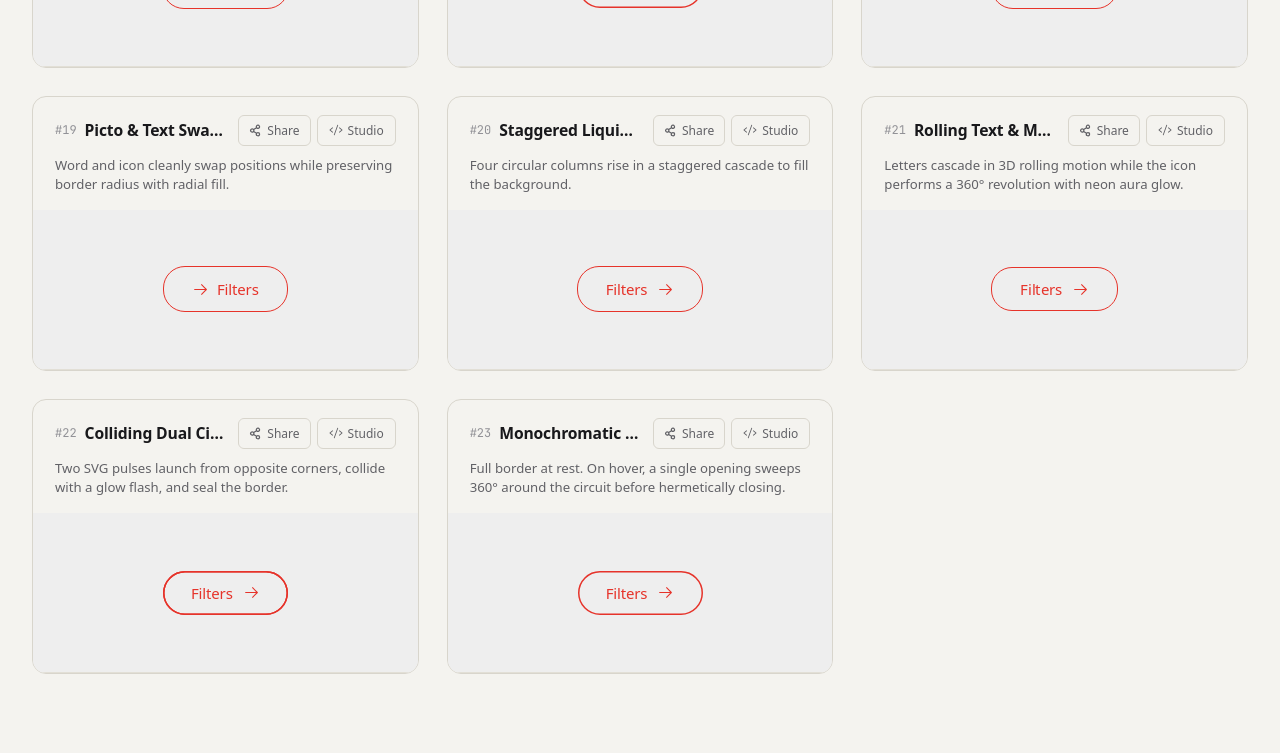
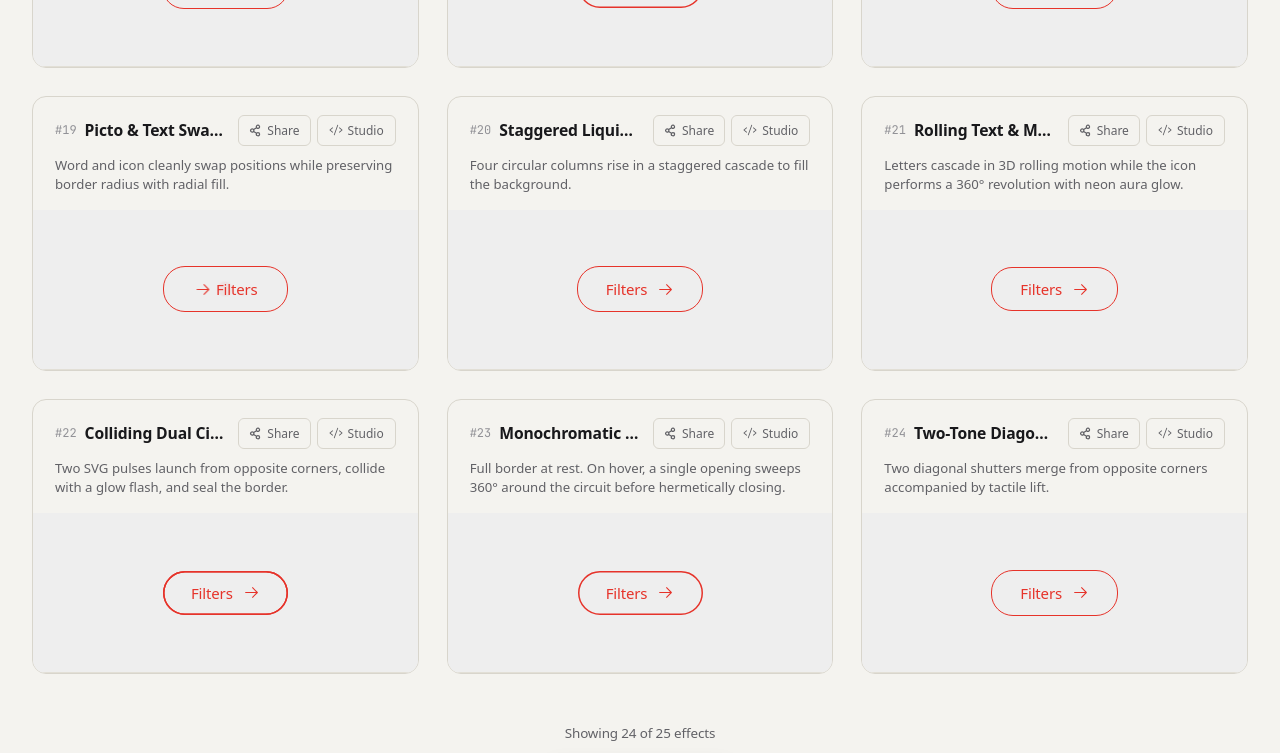
Before and after one commit to EdgarQuemere/hover-lab, a React (Vite) app: page / in a window 1280 px wide. Shown: the part 2000-2753 px from the top of the page. Before the commit the page ends 2706 px from the top, so only its background shows below. Built offline with nearby package versions, Linux system fonts and the light colour scheme; a web font is replaced by a local one.

Commit message:
feat: add hover effects 24 & 25, fix direct link hash auto-scroll and pagination

```diff
--- a/src/App.jsx
+++ b/src/App.jsx
@@ -1,4 +1,4 @@
-import React, { useState, useEffect, useRef } from 'react';
+import React, { useState, useEffect, useRef, useMemo } from 'react';
 import { CaretDown } from '@phosphor-icons/react';
 import Header from './components/Header';
 import ControlsBar from './components/ControlsBar';
@@ -50,6 +50,8 @@ const EFFECT_CATEGORY_MAP = {
   21: 'fx',
   22: 'borders',
   23: 'borders',
+  24: 'fills',
+  25: 'fx',
 };
 
 export default function App() {
@@ -79,9 +81,13 @@ export default function App() {
     document.body.className = `font-satoshi ${config.canvasTheme === 'dark' ? 'theme-dark' : 'theme-light'}`;
   }, [config.canvasTheme]);
 
-  const translatedEffects = HOVER_EFFECTS.map((eff) => getTranslatedEffect(eff, lang));
+  const translatedEffects = useMemo(
+    () => HOVER_EFFECTS.map((eff) => getTranslatedEffect(eff, lang)),
+    [lang]
+  );
 
-  const filteredEffects = translatedEffects.filter((effect) => {
+  const filteredEffects = useMemo(() => {
+    return translatedEffects.filter((effect) => {
       // Search query filter
       if (searchQuery.trim()) {
         const q = searchQuery.toLowerCase().trim();
@@ -99,6 +105,8 @@ export default function App() {
       }
       return true;
     });
+  }, [translatedEffects, searchQuery, config.filterCategory]);
+
 
   // Random auto-hover interval loop (configurable mode: off / slow / fast)
   useEffect(() => {
@@ -159,37 +167,76 @@ export default function App() {
     userHoveredRef.current.delete(id);
   };
 
+  const [pendingScrollId, setPendingScrollId] = useState(null);
   const [targetedEffectId, setTargetedEffectId] = useState(null);
 
-  // Handle direct link URL hash auto-scroll & highlight (#effect-3 or #3)
+  // 1. Listen for URL hash changes (#effect-25 or #25) and expand pagination
   useEffect(() => {
     const handleHashCheck = () => {
       const hash = window.location.hash;
       if (!hash) return;
+
       const rawId = hash.replace('#effect-', '').replace('#', '');
       const parsedId = parseInt(rawId, 10);
       if (isNaN(parsedId)) return;
 
       const targetIndex = filteredEffects.findIndex((e) => e.id === parsedId);
       if (targetIndex >= 0) {
+        // Expand pagination limit so the card is rendered in the DOM
         const requiredLimit = Math.ceil((targetIndex + 1) / CARDS_PER_PAGE) * CARDS_PER_PAGE;
         setVisibleCount((prev) => Math.max(prev, requiredLimit));
+
+        // Queue pending scroll target
+        setPendingScrollId(parsedId);
       }
-
-      setTimeout(() => {
-        const el = document.getElementById(`effect-${parsedId}`);
-        if (el) {
-          el.scrollIntoView({ behavior: 'smooth', block: 'center' });
-          setTargetedEffectId(parsedId);
-          setTimeout(() => setTargetedEffectId(null), 2800);
-        }
-      }, 350);
     };
 
     handleHashCheck();
     window.addEventListener('hashchange', handleHashCheck);
     return () => window.removeEventListener('hashchange', handleHashCheck);
   }, [filteredEffects]);
+
+  // 2. Perform smooth scroll ONLY when the target element exists in the DOM
+  useEffect(() => {
+    if (!pendingScrollId) return;
+
+    const targetId = pendingScrollId;
+    setPendingScrollId(null); // Clear pending scroll so it only runs once!
+
+    const scrollTimer = setTimeout(() => {
+      const el = document.getElementById(`effect-${targetId}`);
+      if (!el) return;
+
+      const rect = el.getBoundingClientRect();
+      const elementTop = rect.top + window.pageYOffset;
+      const elementHeight = rect.height;
+      const viewportHeight = window.innerHeight;
+      const maxScrollY = Math.max(0, document.documentElement.scrollHeight - viewportHeight);
+
+      const targetIndex = filteredEffects.findIndex((e) => e.id === targetId);
+      const isLast3Cards = targetIndex >= 0 && targetIndex >= filteredEffects.length - 3;
+
+      let targetY;
+      if (isLast3Cards) {
+        // If it's among the last 3 cards, scroll all the way to the bottom of the page
+        targetY = maxScrollY;
+      } else {
+        // Otherwise, center the card in the viewport
+        targetY = elementTop - (viewportHeight - elementHeight) / 2;
+        if (targetY > maxScrollY) targetY = maxScrollY;
+        if (targetY < 0) targetY = 0;
+      }
+
+      window.scrollTo({ top: targetY, behavior: 'smooth' });
+      setTargetedEffectId(targetId);
+
+      setTimeout(() => {
+        setTargetedEffectId(null);
+      }, 2800);
+    }, 150);
+
+    return () => clearTimeout(scrollTimer);
+  }, [pendingScrollId, visibleCount, filteredEffects]);
 
   const [overrideModalConfig, setOverrideModalConfig] = useState(null);
 
--- a/src/data/hoverEffects.js
+++ b/src/data/hoverEffects.js
@@ -699,5 +699,107 @@ export const HOVER_EFFECTS = [
 .btn-hover-outline-draw-glow:hover {
   transform: translateY(-2px);
 }`
+  },
+  {
+    id: 24,
+    name: '24. Volet Diagonal Bicolore',
+    category: 'Remplissages & Dégradés',
+    className: 'btn-hover-diagonal-shutter',
+    description: 'Deux volets diagonaux s’unissent depuis des angles opposés avec surélévation tactile.',
+    cssCode: `.btn-hover-diagonal-shutter {
+  position: relative;
+  overflow: hidden;
+  z-index: 1;
+  transition: transform 0.3s cubic-bezier(0.34, 1.56, 0.64, 1), box-shadow 0.3s ease;
+}
+
+.btn-hover-diagonal-shutter::before,
+.btn-hover-diagonal-shutter::after {
+  content: '';
+  position: absolute;
+  width: 130%;
+  height: 130%;
+  background-color: var(--btn-color, #18181b);
+  transition: transform 0.4s cubic-bezier(0.16, 1, 0.3, 1);
+  z-index: -1;
+  pointer-events: none;
+}
+
+.btn-hover-diagonal-shutter::before {
+  top: -130%;
+  left: -130%;
+  transform: rotate(25deg);
+}
+
+.btn-hover-diagonal-shutter::after {
+  bottom: -130%;
+  right: -130%;
+  transform: rotate(25deg);
+}
+
+.btn-hover-diagonal-shutter:hover::before {
+  transform: translate(65%, 65%) rotate(25deg);
+}
+
+.btn-hover-diagonal-shutter:hover::after {
+  transform: translate(-65%, -65%) rotate(25deg);
+}
+
+.btn-hover-diagonal-shutter:hover {
+  color: var(--btn-bg, #ffffff) !important;
+  transform: translateY(-3px) scale(1.02);
+  box-shadow: 0 10px 24px -4px rgba(24, 24, 27, 0.18);
+}`
+  },
+  {
+    id: 25,
+    name: '25. Réfraction Holographique',
+    category: 'Effets Spéciaux',
+    className: 'btn-hover-holographic-glitch',
+    description: 'Faisceau prismatique holographique avec balayage néon et inclinaison dynamique de l’icône.',
+    cssCode: `.btn-hover-holographic-glitch {
+  position: relative;
+  overflow: hidden;
+  transition: transform 0.3s cubic-bezier(0.34, 1.56, 0.64, 1), box-shadow 0.3s ease, border-color 0.3s ease;
+}
+
+.btn-hover-holographic-glitch::before {
+  content: '';
+  position: absolute;
+  top: -50%;
+  left: -150%;
+  width: 220%;
+  height: 200%;
+  background: linear-gradient(
+    115deg,
+    transparent 20%,
+    rgba(0, 240, 255, 0.45) 38%,
+    rgba(255, 0, 128, 0.45) 50%,
+    rgba(204, 255, 0, 0.45) 62%,
+    transparent 80%
+  );
+  transform: rotate(25deg);
+  transition: transform 0.75s cubic-bezier(0.19, 1, 0.22, 1);
+  pointer-events: none;
+  z-index: 1;
+}
+
+.btn-hover-holographic-glitch:hover::before {
+  transform: translateX(180%) rotate(25deg);
+}
+
+.btn-hover-holographic-glitch:hover {
+  transform: translateY(-3px) scale(1.025);
+  box-shadow: 0 8px 24px rgba(0, 240, 255, 0.25), 0 2px 10px rgba(255, 0, 128, 0.2);
+  border-color: rgba(0, 240, 255, 0.6) !important;
+}
+
+.btn-hover-holographic-glitch .btn-icon {
+  transition: transform 0.35s cubic-bezier(0.34, 1.56, 0.64, 1);
+}
+
+.btn-hover-holographic-glitch:hover .btn-icon {
+  transform: scale(1.2) rotate(-12deg);
+}`
   }
 ];
--- a/src/data/translations.js
+++ b/src/data/translations.js
@@ -179,6 +179,14 @@ export const TRANSLATIONS = {
     effect_23_name: '23. Monochromatic Circuit',
     effect_23_desc: 'Full border at rest. On hover, a single opening sweeps 360° around the circuit before hermetically closing.',
     effect_23_cat: 'Transformations Outline',
+    // Effect 24
+    effect_24_name: '24. Two-Tone Diagonal Shutter',
+    effect_24_desc: 'Two diagonal shutters merge from opposite corners accompanied by tactile lift.',
+    effect_24_cat: 'Fills & Sweeps',
+    // Effect 25
+    effect_25_name: '25. Holographic Refraction',
+    effect_25_desc: 'Prismatic holographic beam sweep with iridescent glow and icon tilt.',
+    effect_25_cat: 'Special FX & Particles',
   },
   fr: {
     search_placeholder: 'Rechercher un effet...',
@@ -353,6 +361,14 @@ export const TRANSLATIONS = {
     effect_23_name: '23. Circuit Monochromatique',
     effect_23_desc: 'Le bouton possède son contour complet au repos. Au survol, une ouverture balaye le circuit à 360° avant de se refermer hermétiquement.',
     effect_23_cat: 'Transformations Outline',
+    // Effect 24
+    effect_24_name: '24. Volet Diagonal Bicolore',
+    effect_24_desc: 'Deux volets diagonaux s’unissent depuis des angles opposés avec surélévation tactile.',
+    effect_24_cat: 'Remplissages & Dégradés',
+    // Effect 25
+    effect_25_name: '25. Réfraction Holographique',
+    effect_25_desc: 'Faisceau prismatique holographique avec balayage néon et inclinaison dynamique de l’icône.',
+    effect_25_cat: 'Effets Spéciaux',
   },
   es: {
     search_placeholder: 'Buscar un efecto...',
@@ -523,6 +539,14 @@ export const TRANSLATIONS = {
     effect_23_name: '23. Circuito Monocromático SVG',
     effect_23_desc: 'Contorno completo en reposo. Al pasar el ratón, una abertura barre el circuito 360° antes de cerrarse herméticamente.',
     effect_23_cat: 'Transformations Outline',
+    // Effect 24
+    effect_24_name: '24. Persiana Diagonal Bicolor',
+    effect_24_desc: 'Dos persianas diagonales se unen desde esquinas opuestas con elevación táctil.',
+    effect_24_cat: 'Fills & Sweeps',
+    // Effect 25
+    effect_25_name: '25. Refracción Holográfica',
+    effect_25_desc: 'Haz prismático holográfico con barrido neón e inclinación del icono.',
+    effect_25_cat: 'Efectos Especiales / Color',
   },
   de: {
     search_placeholder: 'Effekt suchen...',
@@ -693,6 +717,14 @@ export const TRANSLATIONS = {
     effect_23_name: '23. Monochromer SVG-Schaltkreis-Sweep',
     effect_23_desc: 'Vollständige Kontur im Ruhezustand. Beim Hovern streift eine Öffnung 360° um den Kreis und schließt sich hermetisch.',
     effect_23_cat: 'Transformations Outline',
+    // Effect 24
+    effect_24_name: '24. Diagonaler Zweifarben-Rollladen',
+    effect_24_desc: 'Zwei diagonale Blenden verbinden sich aus gegenüberliegenden Ecken mit taktiler Anhebung.',
+    effect_24_cat: 'Fills & Sweeps',
+    // Effect 25
+    effect_25_name: '25. Holografische Brechung',
+    effect_25_desc: 'Prismatischer holografischer Strahl mit Neon-Sweep und Icon-Neigung.',
+    effect_25_cat: 'Spezialeffekte / Farbe',
   }
 };
 
--- /dev/null
+++ b/src/styles/effects/effect-24-diagonal-shutter.css
@@ -0,0 +1,49 @@
+/* ==========================================================================
+   Effect 24: Volet Diagonal Bicolore (Diagonal Shutter Fill)
+   Category: Fills & Sweeps
+   ========================================================================== */
+
+.btn-hover-diagonal-shutter {
+  position: relative;
+  overflow: hidden;
+  z-index: 1;
+  transition: transform 0.3s cubic-bezier(0.34, 1.56, 0.64, 1), box-shadow 0.3s ease;
+}
+
+.btn-hover-diagonal-shutter::before,
+.btn-hover-diagonal-shutter::after {
+  content: '';
+  position: absolute;
+  width: 130%;
+  height: 130%;
+  background-color: var(--btn-color, #18181b);
+  transition: transform 0.4s cubic-bezier(0.16, 1, 0.3, 1);
+  z-index: -1;
+  pointer-events: none;
+}
+
+.btn-hover-diagonal-shutter::before {
+  top: -130%;
+  left: -130%;
+  transform: rotate(25deg);
+}
+
+.btn-hover-diagonal-shutter::after {
+  bottom: -130%;
+  right: -130%;
+  transform: rotate(25deg);
+}
+
+.btn-hover-diagonal-shutter:hover::before {
+  transform: translate(65%, 65%) rotate(25deg);
+}
+
+.btn-hover-diagonal-shutter:hover::after {
+  transform: translate(-65%, -65%) rotate(25deg);
+}
+
+.btn-hover-diagonal-shutter:hover {
+  color: var(--btn-bg, #ffffff) !important;
+  transform: translateY(-3px) scale(1.02);
+  box-shadow: 0 10px 24px -4px rgba(24, 24, 27, 0.18);
+}
--- /dev/null
+++ b/src/styles/effects/effect-25-holographic-glitch.css
@@ -0,0 +1,49 @@
+/* ==========================================================================
+   Effect 25: Réfraction Holographique (Holographic Prism Glitch)
+   Category: Special FX & Particles
+   ========================================================================== */
+
+.btn-hover-holographic-glitch {
+  position: relative;
+  overflow: hidden;
+  transition: transform 0.3s cubic-bezier(0.34, 1.56, 0.64, 1), box-shadow 0.3s ease, border-color 0.3s ease;
+}
+
+.btn-hover-holographic-glitch::before {
+  content: '';
+  position: absolute;
+  top: -50%;
+  left: -150%;
+  width: 220%;
+  height: 200%;
+  background: linear-gradient(
+    115deg,
+    transparent 20%,
+    rgba(0, 240, 255, 0.45) 38%,
+    rgba(255, 0, 128, 0.45) 50%,
+    rgba(204, 255, 0, 0.45) 62%,
+    transparent 80%
+  );
+  transform: rotate(25deg);
+  transition: transform 0.75s cubic-bezier(0.19, 1, 0.22, 1);
+  pointer-events: none;
+  z-index: 1;
+}
+
+.btn-hover-holographic-glitch:hover::before {
+  transform: translateX(180%) rotate(25deg);
+}
+
+.btn-hover-holographic-glitch:hover {
+  transform: translateY(-3px) scale(1.025);
+  box-shadow: 0 8px 24px rgba(0, 240, 255, 0.25), 0 2px 10px rgba(255, 0, 128, 0.2);
+  border-color: rgba(0, 240, 255, 0.6) !important;
+}
+
+.btn-hover-holographic-glitch .btn-icon {
+  transition: transform 0.35s cubic-bezier(0.34, 1.56, 0.64, 1);
+}
+
+.btn-hover-holographic-glitch:hover .btn-icon {
+  transform: scale(1.2) rotate(-12deg);
+}
--- a/src/styles/hovers.css
+++ b/src/styles/hovers.css
@@ -26,3 +26,5 @@
 @import './effects/effect-21-rolling-magic.css';
 @import './effects/effect-22-outline-dual-pulse.css';
 @import './effects/effect-23-outline-draw-glow.css';
+@import './effects/effect-24-diagonal-shutter.css';
+@import './effects/effect-25-holographic-glitch.css';
```
Also changed, not shown: src/components/FocusSandbox.jsx (+7 -2 lines). Lines whose indentation alone changed are shown as unchanged.
